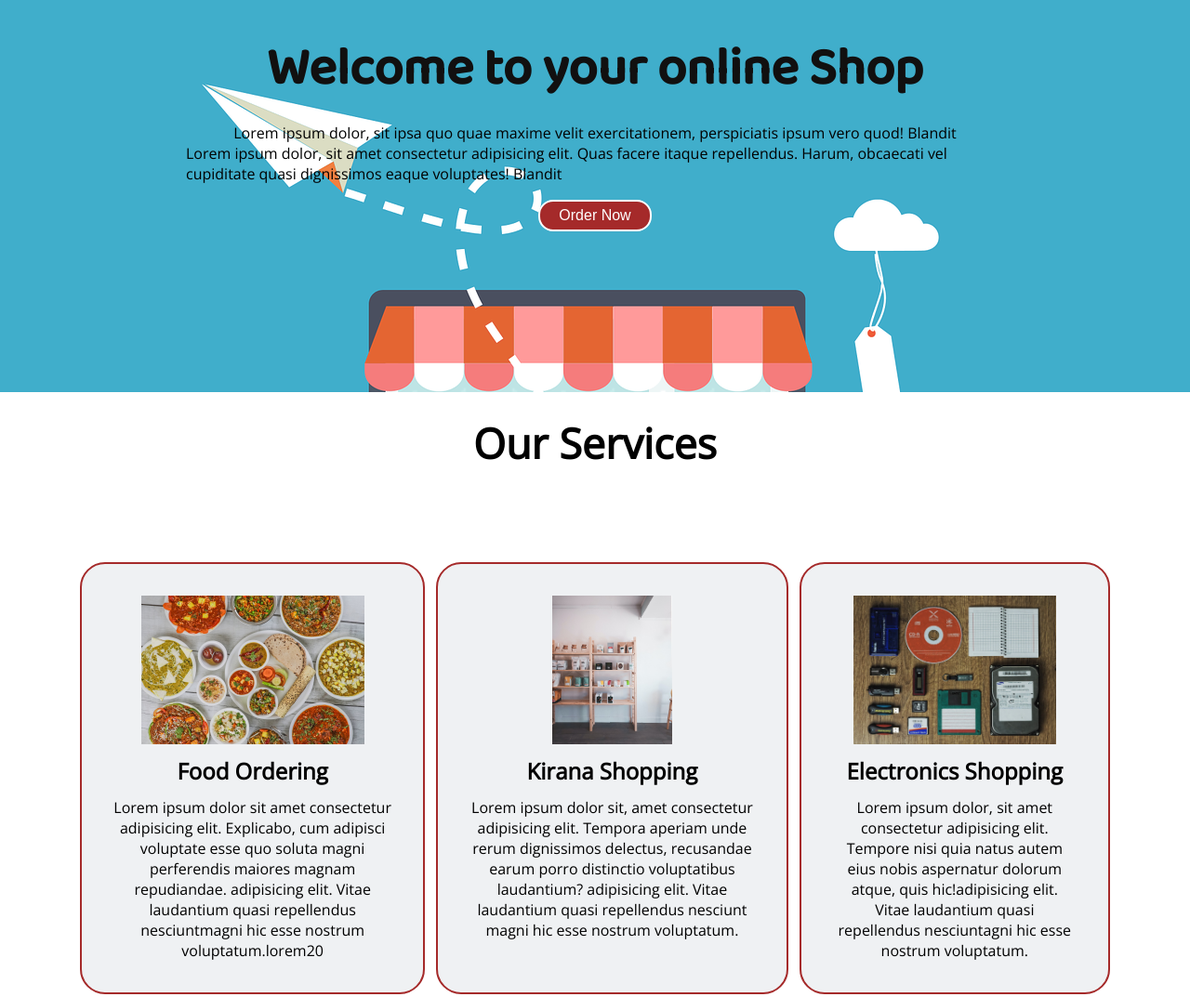
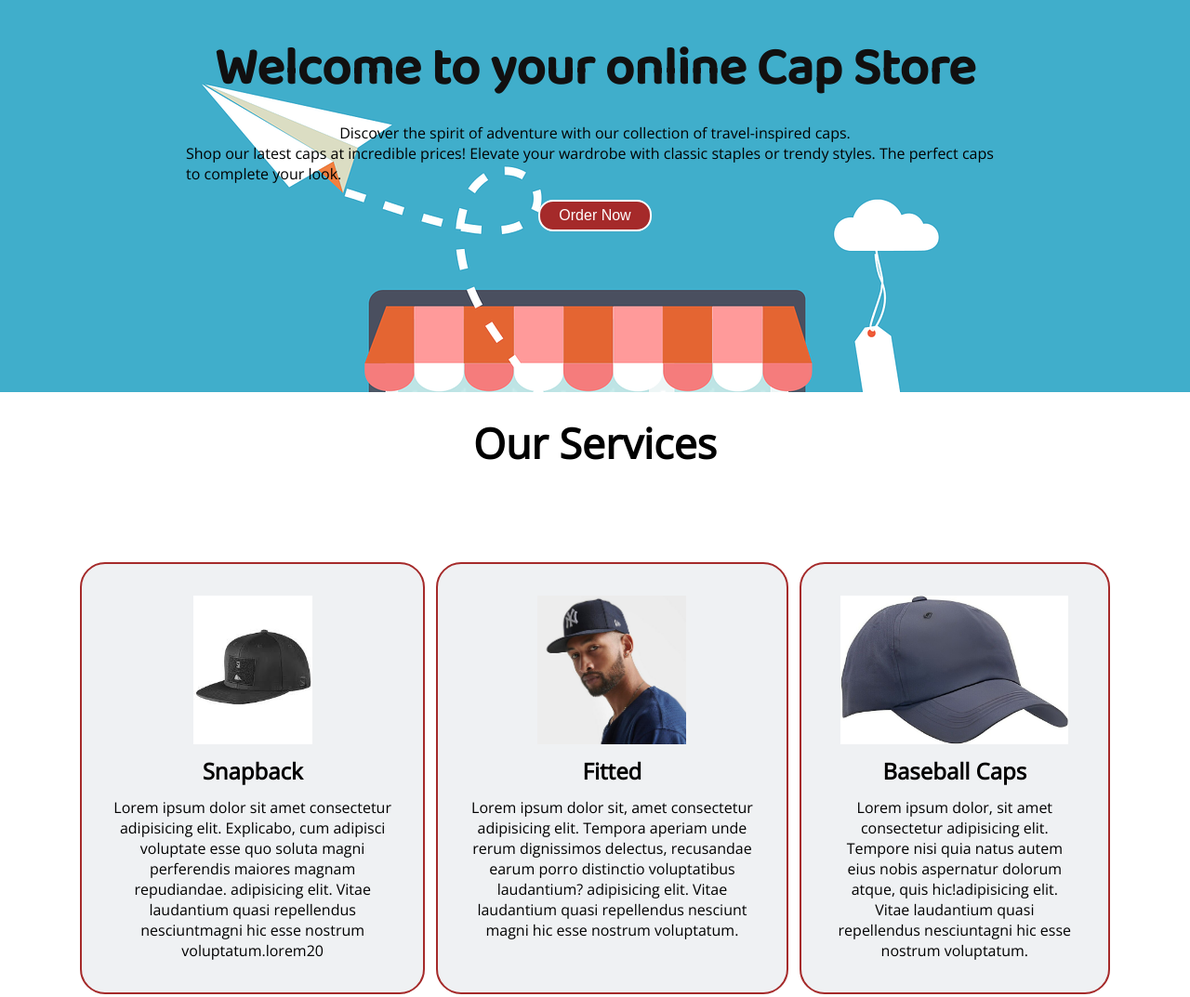
Before and after one commit to prashantgautam96/CapBoutique, a plain HTML site: page index.html in a window 1280 px wide. Shown: the part 220-1293 px from the top of the page at 93% size. Drawn offline with nearby package versions, Linux system fonts and the light colour scheme.

Commit message:
some minor ui changes

```diff
--- a/index.html
+++ b/index.html
@@ -24,34 +24,29 @@
         </ul>
     </nav>
     <section id="home">
-        <h1 class="h-primary">Welcome to your online Shop</h1>
-        <p>Lorem ipsum dolor, sit  ipsa quo quae maxime velit exercitationem, perspiciatis ipsum vero quod!
-        Blandit
-        </p>
-        <p>Lorem ipsum dolor, sit amet consectetur adipisicing elit. Quas facere itaque repellendus. Harum, obcaecati vel cupiditate quasi
-            dignissimos eaque voluptates!
-       Blandit
-       </p>
+        <h1 class="h-primary">Welcome to your online Cap Store</h1>
+        <p>Discover the spirit of adventure with our collection of travel-inspired caps.</p>
+        <p>Shop our latest caps at incredible prices! Elevate your wardrobe with classic staples or trendy styles. The perfect caps to complete your look.</p>
        <button class="btn">Order Now</button>
     </section>
     <section id="service-container">
         <h1 class="h-primary center">Our Services</h1>
         <div id="services">
             <div class="box">
-                <img src="img/img1.jpg" alt="services">
-                <h2 class="h-secondary center">Food Ordering</h2>
+                <img src="img/snapback.jpg" alt="services">
+                <h2 class="h-secondary center">Snapback</h2>
                 <p class="center"> Lorem ipsum dolor sit amet consectetur adipisicing elit. Explicabo, cum adipisci voluptate esse quo soluta magni perferendis maiores magnam repudiandae. adipisicing elit. Vitae laudantium quasi
                     repellendus nesciuntmagni hic esse nostrum voluptatum.lorem20</p>
             </div>
             <div class="box">
-                <img src="img/img2.jpg" alt="services">
-                <h2 class="h-secondary center">Kirana Shopping</h2>
+                <img src="img/fitted.jpg" alt="services">
+                <h2 class="h-secondary center">Fitted</h2>
                 <p class="center"> Lorem ipsum dolor sit, amet consectetur adipisicing elit. Tempora aperiam unde rerum dignissimos delectus, recusandae earum porro distinctio voluptatibus laudantium? adipisicing elit. Vitae laudantium quasi
                     repellendus nesciunt magni hic esse nostrum voluptatum.</p>
             </div>
             <div class="box">
-                <img src="img/img3.jpg" alt="services">
-                <h2 class="h-secondary center">Electronics Shopping</h2>
+                <img src="img/baseball.jpg" alt="services">
+                <h2 class="h-secondary center">Baseball Caps</h2>
                 <p class="center"> Lorem ipsum dolor, sit amet consectetur adipisicing elit. Tempore nisi quia natus autem eius nobis aspernatur dolorum atque, quis hic!adipisicing elit. Vitae laudantium quasi
                     repellendus nesciuntagni hic esse nostrum voluptatum.</p>
             </div>
```
Also changed, not shown: img/baseball.jpg (added), img/fitted.jpg (added), img/img1.jpg (deleted), img/img2.jpg (deleted), img/img3.jpg (deleted), img/snapback.jpg (added).
